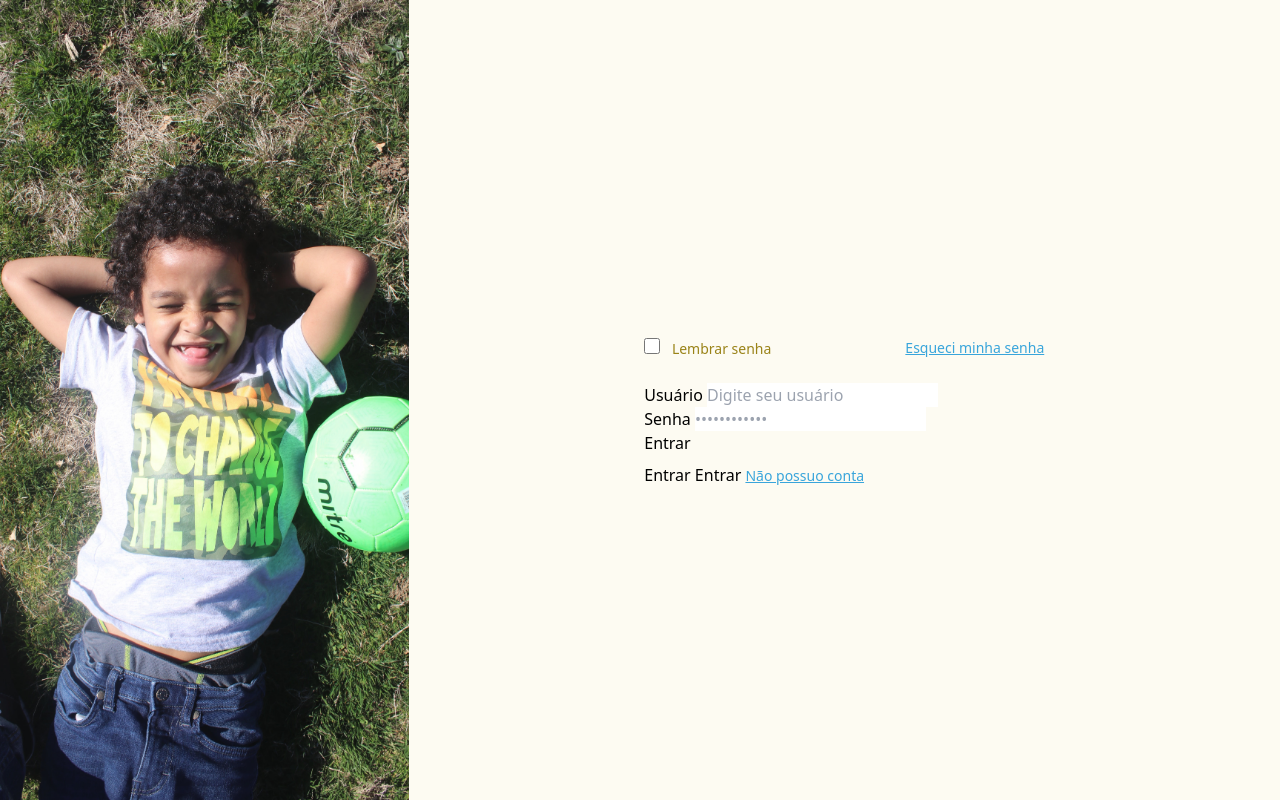
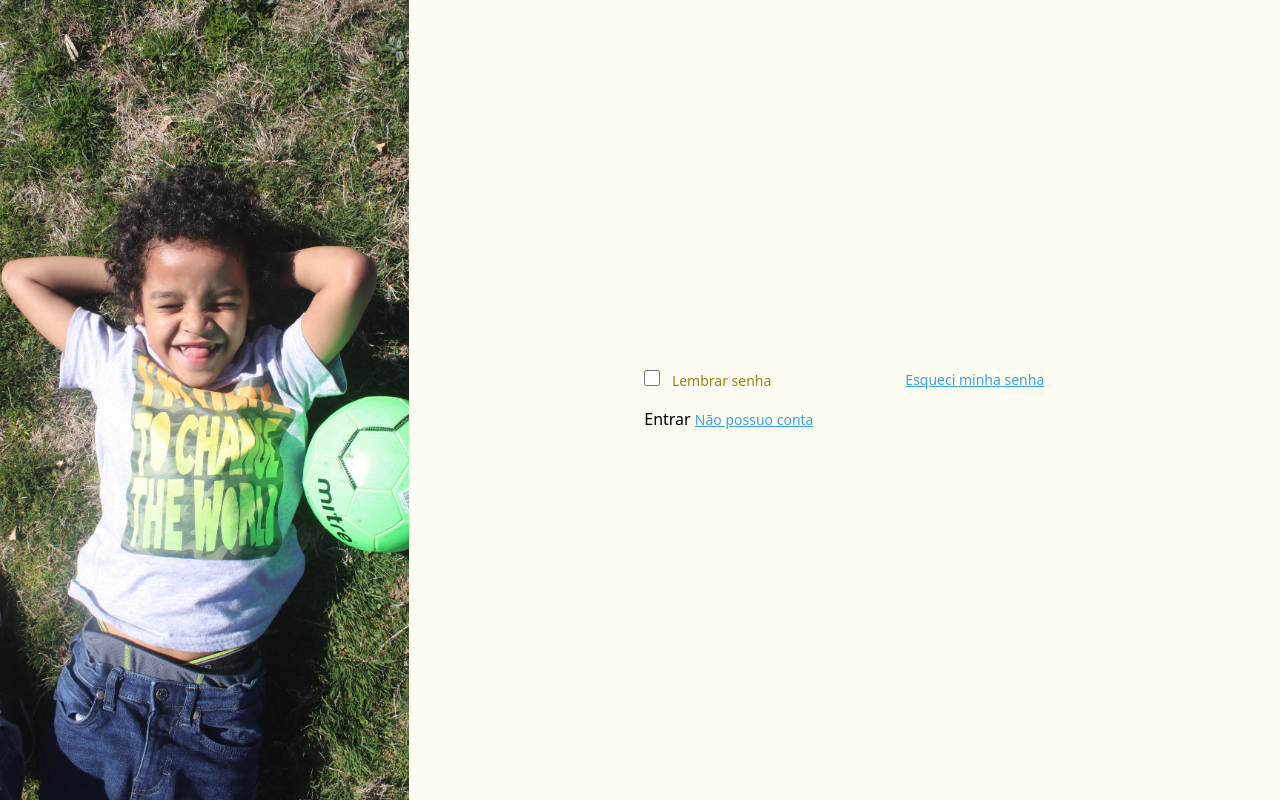
Before and after one commit to marcobabinski/auto-horario, a Django app: page /autohorario/login/ in a window 1280 px wide. Run offline with Django 5.2, Linux system fonts and the light colour scheme; style sheets or scripts are compiled from the project's sources.

Commit message:
ajuste login

```diff
--- a/autohorario/templates/login.html
+++ b/autohorario/templates/login.html
@@ -18,19 +18,21 @@
         </div>
         <div class="w-full flex justify-center items-center">
             <div id="login-form" class="w-[400px] flex flex-col gap-2 text-start">
+                <form action="/autohorario/login/" method="POST">
+                    {% csrf_token %}
                     <div>
                         <c-title></c-title>
                     </div>
                     <div>
                         <c-text-input
-                        name="email"
+                            name="usuario"
                             placeholder="fulano@email.com.br"
                             label="E-mail"
                         />
                     </div>
                     <div>
                         <c-text-input
-                        name="password"
+                            name="senha"
                             placeholder="••••••••••••"
                             label="Senha:"
                         />
@@ -44,22 +46,9 @@
                         <a href="/recuperar-senha" class="underline text-tertiary">Esqueci minha senha</a>
                     </div>
 
-                <form action="/autohorario/login/" method="POST">
-                    {% csrf_token %}
-                    <div>
-                        <label for="usuario">Usuário</label>
-                        <input type="text" name="usuario" placeholder="Digite seu usuário" required>
-                    </div>
-                    <div>
-                        <label for="senha">Senha</label>
-                        <input type="password" name="senha" placeholder="••••••••••••" required>
-                    </div>
-                    <input type="submit" class="btn btn-primary" value="Entrar">
+                    <c-form-button  type="submit" color="secondary">Entrar</c-button>
+                    <a href="" class="text-sm text-tertiary underline text-center">Não possuo conta</a>
                 </form>
-                <c-form-button color="secondary">Entrar</c-button>
-                <c-form-button color="tertiary">Entrar</c-button>
-                <a href="" class="text-sm text-tertiary underline text-center">Não possuo conta</a>
-
                 {% if messages %}
                     {% for m in messages %}
 
```
Lines whose indentation alone changed are shown as unchanged.
